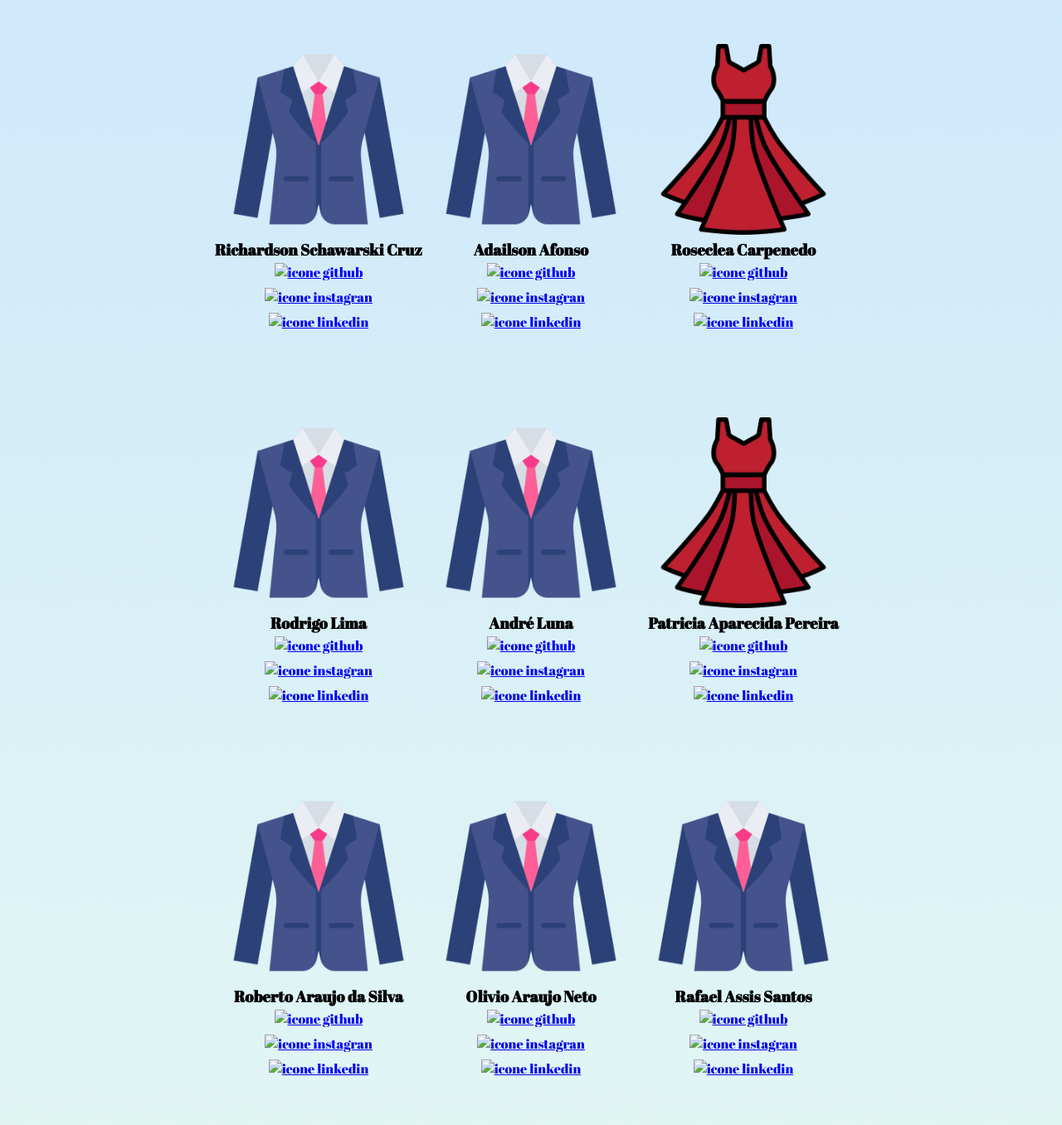
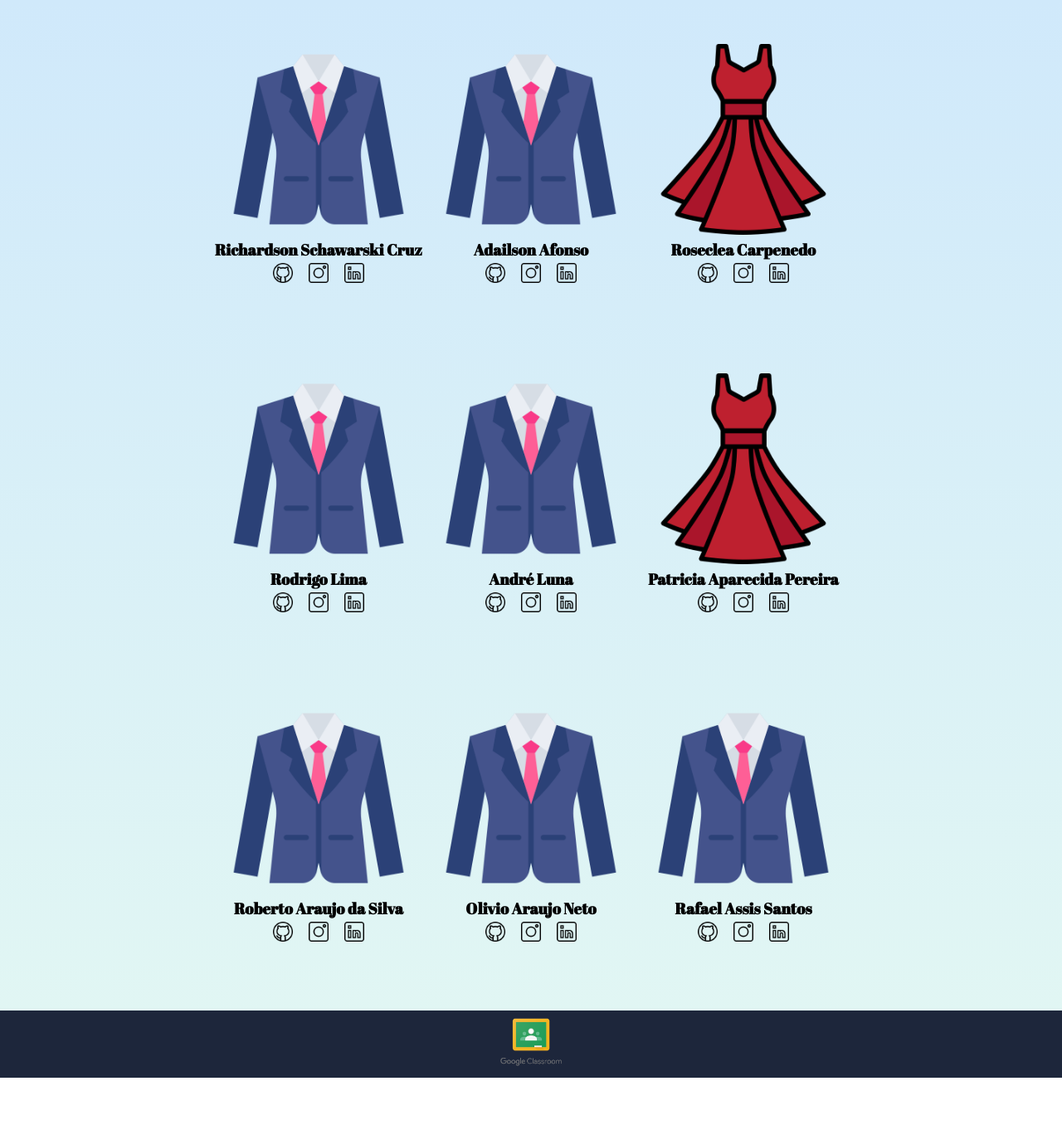
Before and after one commit to professorrichardson/GE-matematica-2-2023, a plain HTML site: page index.html in a window 1280 px wide. Shown: the part 648-2004 px from the top of the page at 83% size. After the commit the page ends 1947 px from the top, so only its background shows below. Drawn offline with Linux system fonts and the light colour scheme; the site is published under a folder, as on GitHub Pages, so addresses that start at the root find nothing.

Commit message:
Fix '\' in icons

```diff
--- a/index.html
+++ b/index.html
@@ -56,69 +56,69 @@
         <div class="container2-div">
         <img class="container2-image" src="img/terno.png" alt="Foto de um estudante">
         <h3 class="container2-nome">Richardson Schawarski Cruz</h3>
-        <a href="#"><img class="container2-icone" src="/img/github.png" alt="icone github"></a>
-        <a href="#"><img class="container2-icone" src="/img/instagram.png" alt="icone instagran"></a>
-        <a href="#"><img class="container2-icone" src="/img/linkedin.png" alt="icone linkedin"></a>
+        <a href="#"><img class="container2-icone" src="img/github.png" alt="icone github"></a>
+        <a href="#"><img class="container2-icone" src="img/instagram.png" alt="icone instagran"></a>
+        <a href="#"><img class="container2-icone" src="img/linkedin.png" alt="icone linkedin"></a>
       </div>
       <div class="container2-div">
         <img class="container2-image" src="img/terno.png" alt="Foto de um estudante">
         <h3 class="container2-nome">Adailson Afonso</h3>
-        <a href="#"><img class="container2-icone" src="/img/github.png" alt="icone github"></a>
-        <a href="#"><img class="container2-icone" src="/img/instagram.png" alt="icone instagran"></a>
-        <a href="#"><img class="container2-icone" src="/img/linkedin.png" alt="icone linkedin"></a>
+        <a href="#"><img class="container2-icone" src="img/github.png" alt="icone github"></a>
+        <a href="#"><img class="container2-icone" src="img/instagram.png" alt="icone instagran"></a>
+        <a href="#"><img class="container2-icone" src="img/linkedin.png" alt="icone linkedin"></a>
       </div>
       <div class="container2-div">
         <img class="container2-image" src="img/vestir.png" alt="Foto de um estudante">
         <h3 class="container2-nome">Roseclea Carpenedo</h3>
-        <a href="#"><img class="container2-icone" src="/img/github.png" alt="icone github"></a>
-        <a href="#"><img class="container2-icone" src="/img/instagram.png" alt="icone instagran"></a>
-        <a href="#"><img class="container2-icone" src="/img/linkedin.png" alt="icone linkedin"></a>
+        <a href="#"><img class="container2-icone" src="img/github.png" alt="icone github"></a>
+        <a href="#"><img class="container2-icone" src="img/instagram.png" alt="icone instagran"></a>
+        <a href="#"><img class="container2-icone" src="img/linkedin.png" alt="icone linkedin"></a>
       </div>
             <span></span>
             <span></span>
             <div class="container2-div">
               <img class="container2-image" src="img/terno.png" alt="Foto de um estudante">
               <h3 class="container2-nome">Rodrigo Lima</h3>
-              <a href="#"><img class="container2-icone" src="/img/github.png" alt="icone github"></a>
-              <a href="#"><img class="container2-icone" src="/img/instagram.png" alt="icone instagran"></a>
-              <a href="#"><img class="container2-icone" src="/img/linkedin.png" alt="icone linkedin"></a>
+              <a href="#"><img class="container2-icone" src="img/github.png" alt="icone github"></a>
+              <a href="#"><img class="container2-icone" src="img/instagram.png" alt="icone instagran"></a>
+              <a href="#"><img class="container2-icone" src="img/linkedin.png" alt="icone linkedin"></a>
             </div>
             <div class="container2-div">
               <img class="container2-image" src="img/terno.png" alt="Foto de um estudante">
               <h3 class="container2-nome">André Luna</h3>
-              <a href="#"><img class="container2-icone" src="/img/github.png" alt="icone github"></a>
-              <a href="#"><img class="container2-icone" src="/img/instagram.png" alt="icone instagran"></a>
-              <a href="#"><img class="container2-icone" src="/img/linkedin.png" alt="icone linkedin"></a>
+              <a href="#"><img class="container2-icone" src="img/github.png" alt="icone github"></a>
+              <a href="#"><img class="container2-icone" src="img/instagram.png" alt="icone instagran"></a>
+              <a href="#"><img class="container2-icone" src="img/linkedin.png" alt="icone linkedin"></a>
             </div>
             <div class="container2-div">
               <img class="container2-image" src="img/vestir.png" alt="Foto de um estudante">
               <h3 class="container2-nome">Patricia Aparecida Pereira </h3>
-              <a href="#"><img class="container2-icone" src="/img/github.png" alt="icone github"></a>
-              <a href="#"><img class="container2-icone" src="/img/instagram.png" alt="icone instagran"></a>
-              <a href="#"><img class="container2-icone" src="/img/linkedin.png" alt="icone linkedin"></a>
+              <a href="#"><img class="container2-icone" src="img/github.png" alt="icone github"></a>
+              <a href="#"><img class="container2-icone" src="img/instagram.png" alt="icone instagran"></a>
+              <a href="#"><img class="container2-icone" src="img/linkedin.png" alt="icone linkedin"></a>
             </div>
                   <span></span>
                   <span></span>
                   <div class="container2-div">
                     <img class="container2-image" src="img/terno.png" alt="Foto de um estudante">
                     <h3 class="container2-nome">Roberto Araujo da Silva</h3>
-                    <a href="#"><img class="container2-icone" src="/img/github.png" alt="icone github"></a>
-                    <a href="#"><img class="container2-icone" src="/img/instagram.png" alt="icone instagran"></a>
-                    <a href="#"><img class="container2-icone" src="/img/linkedin.png" alt="icone linkedin"></a>
+                    <a href="#"><img class="container2-icone" src="img/github.png" alt="icone github"></a>
+                    <a href="#"><img class="container2-icone" src="img/instagram.png" alt="icone instagran"></a>
+                    <a href="#"><img class="container2-icone" src="img/linkedin.png" alt="icone linkedin"></a>
                   </div>
                   <div class="container2-div">
                     <img class="container2-image" src="img/terno.png" alt="Foto de um estudante">
                     <h3 class="container2-nome">Olivio Araujo Neto</h3>
-                    <a href="#"><img class="container2-icone" src="/img/github.png" alt="icone github"></a>
-                    <a href="#"><img class="container2-icone" src="/img/instagram.png" alt="icone instagran"></a>
-                    <a href="#"><img class="container2-icone" src="/img/linkedin.png" alt="icone linkedin"></a>
+                    <a href="#"><img class="container2-icone" src="img/github.png" alt="icone github"></a>
+                    <a href="#"><img class="container2-icone" src="img/instagram.png" alt="icone instagran"></a>
+                    <a href="#"><img class="container2-icone" src="img/linkedin.png" alt="icone linkedin"></a>
                   </div>
                   <div class="container2-div">
                     <img class="container2-image" src="img/terno.png" alt="Foto de um estudante">
                     <h3 class="container2-nome">Rafael Assis Santos</h3>
-                    <a href="#"><img class="container2-icone" src="/img/github.png" alt="icone github"></a>
-                    <a href="#"><img class="container2-icone" src="/img/instagram.png" alt="icone instagran"></a>
-                    <a href="#"><img class="container2-icone" src="/img/linkedin.png" alt="icone linkedin"></a>
+                    <a href="#"><img class="container2-icone" src="img/github.png" alt="icone github"></a>
+                    <a href="#"><img class="container2-icone" src="img/instagram.png" alt="icone instagran"></a>
+                    <a href="#"><img class="container2-icone" src="img/linkedin.png" alt="icone linkedin"></a>
                   </div>
                         <span></span>
                         <span></span>
```
